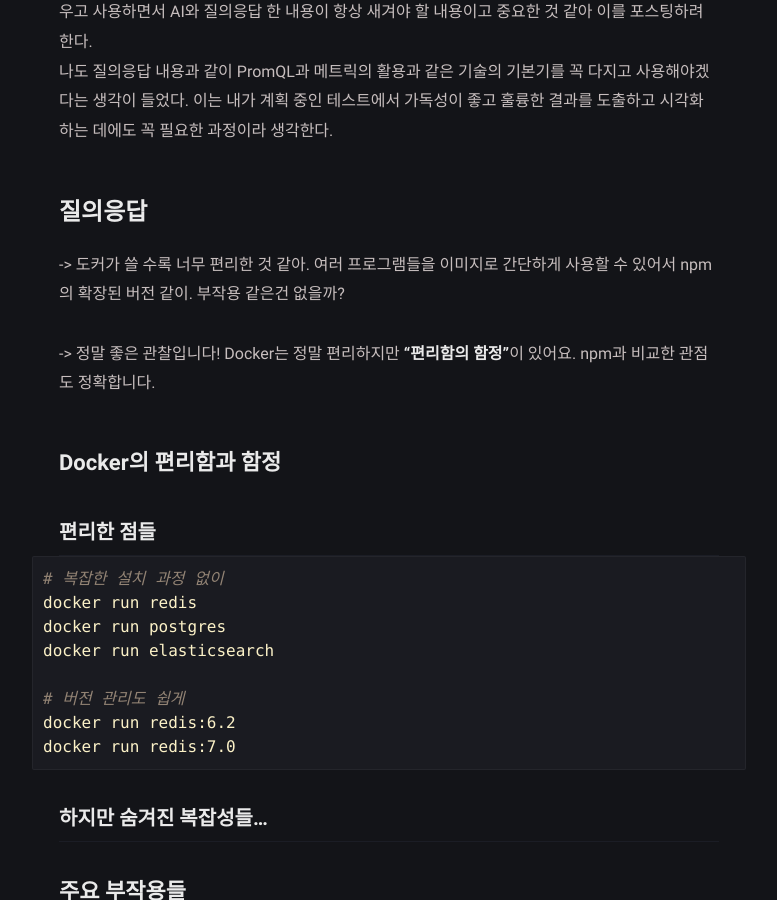
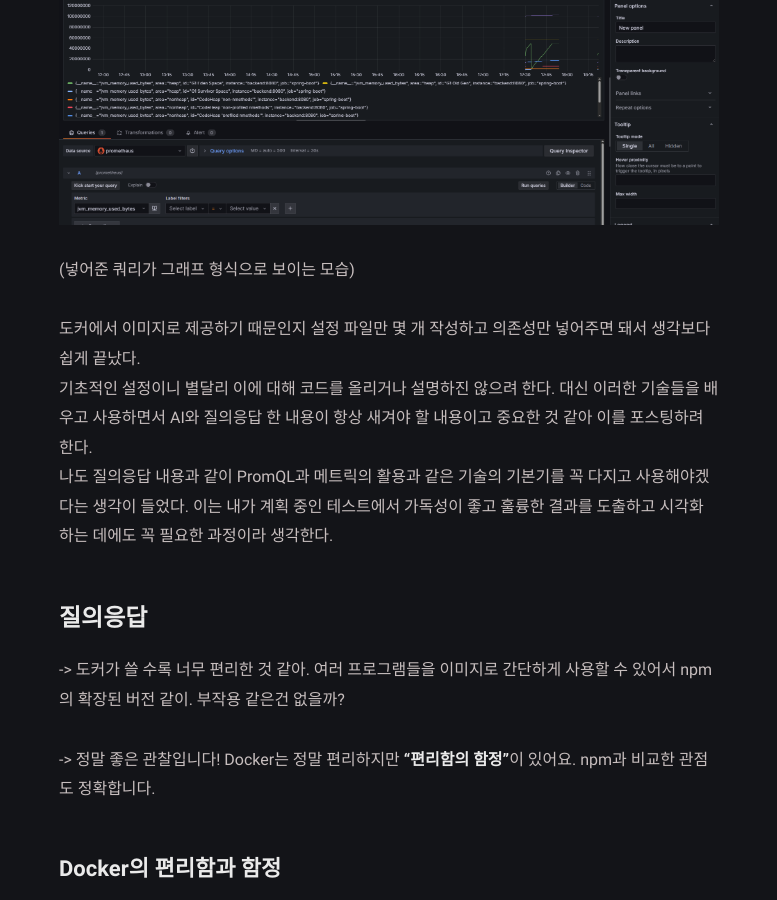
Before and after one commit to rabent/rabent.github.io, a Jekyll site: the page built from _posts/2025-06-11-모니터링 툴 설정.md, in a window 1280 px wide and 900 px high, scrolled down 588 px. Shown: the whole window, without its empty margins (251-1028 px from the left). Built offline with Jekyll 4.4.1, drawn with Linux system fonts in a browser that asks for light colours.

Commit message:
사진추가

```diff
--- a/_posts/2025-06-11-모니터링 툴 설정.md
+++ b/_posts/2025-06-11-모니터링 툴 설정.md
@@ -11,6 +11,11 @@
 # 서론
 
 현재 프로젝트에 Spring actuator와 Prometheus, Grafana의 적용을 완료했다.
+
+![grafana](/assets/img/Grafana.PNG)
+
+(넣어준 쿼리가 그래프 형식으로 보이는 모습)
+&nbsp;
 도커에서 이미지로 제공하기 때문인지 설정 파일만 몇 개 작성하고 의존성만 넣어주면 돼서 생각보다 쉽게 끝났다.
 기초적인 설정이니 별달리 이에 대해 코드를 올리거나 설명하진 않으려 한다. 대신 이러한 기술들을 배우고 사용하면서 AI와 질의응답 한 내용이 항상 새겨야 할 내용이고 중요한 것 같아 이를 포스팅하려 한다.
 나도 질의응답 내용과 같이 PromQL과 메트릭의 활용과 같은 기술의 기본기를 꼭 다지고 사용해야겠다는 생각이 들었다. 이는 내가 계획 중인 테스트에서 가독성이 좋고 훌륭한 결과를 도출하고 시각화 하는 데에도 꼭 필요한 과정이라 생각한다.
```
Also changed, not shown: assets/img/Grafana.PNG (added).
